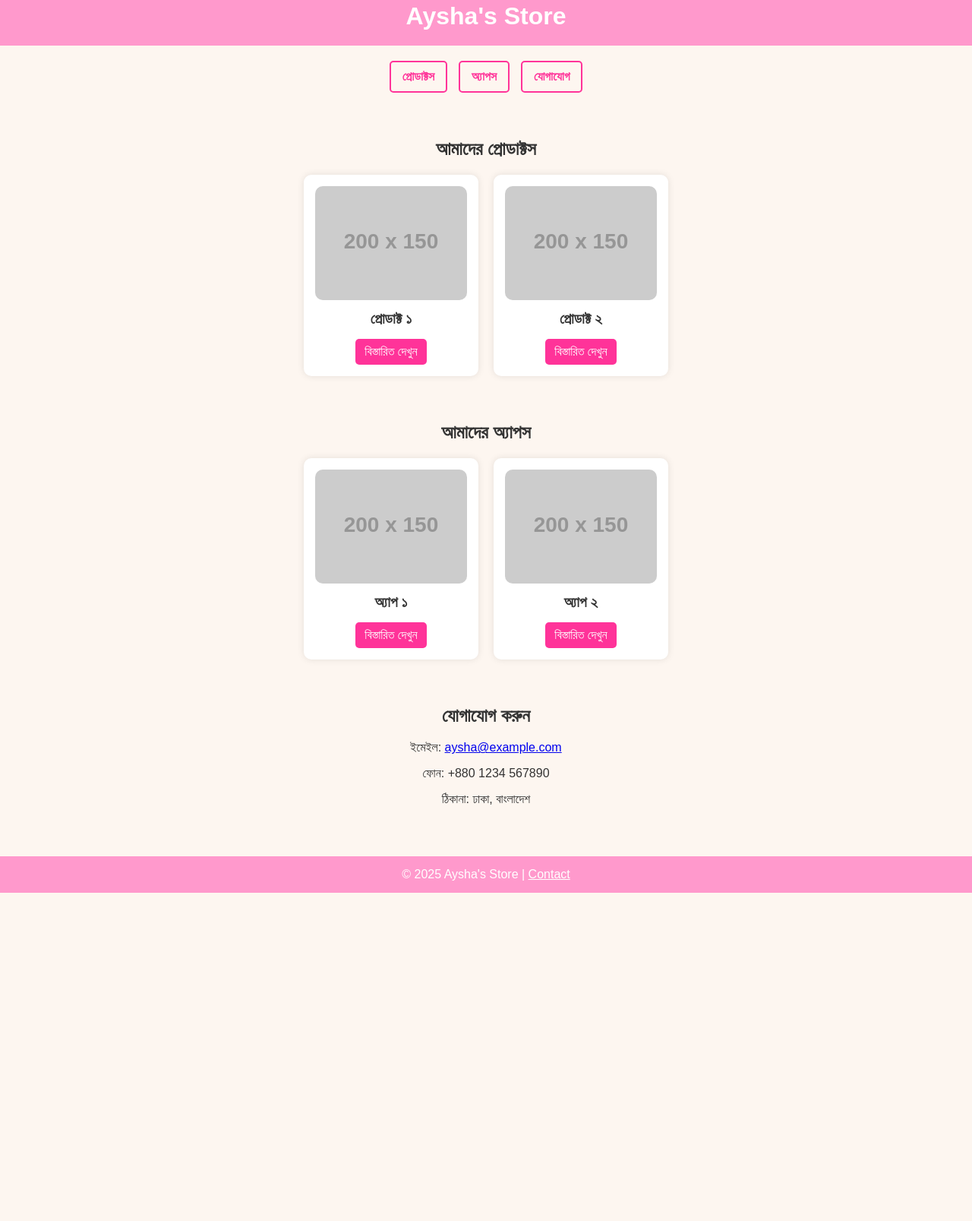
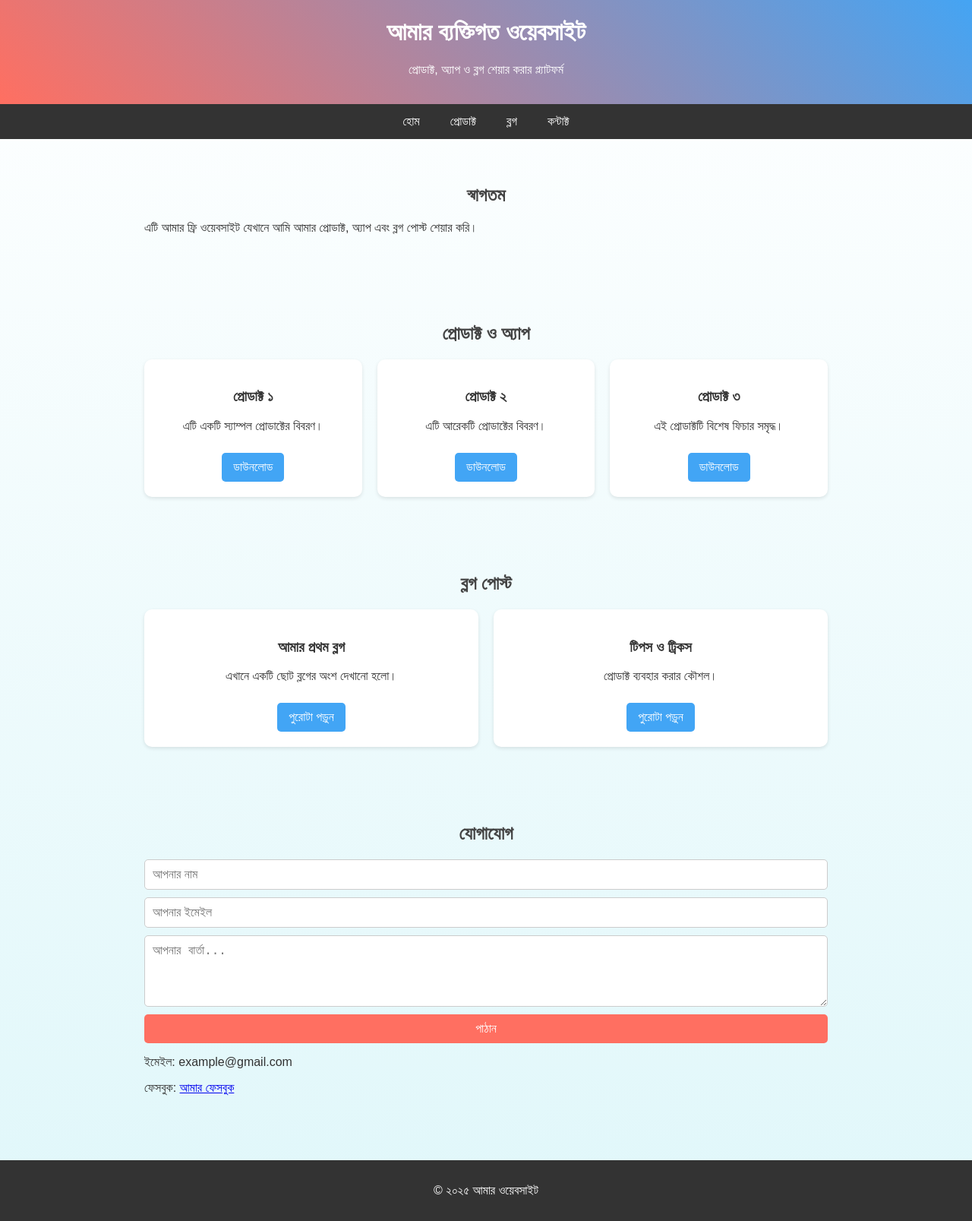
Before and after one commit to Faisal2880/myappsdev.github.io, a plain HTML site: page index.html in a window 1280 px wide. Shown: the part 17-1624 px from the top of the page at 76% size. Before the commit the page ends 1192 px from the top, so only its background shows below. Drawn offline with Linux system fonts and the light colour scheme; placeholder pictures from the web are drawn by us.

Commit message:
Update index.html

```diff
--- a/index.html
+++ b/index.html
@@ -3,191 +3,165 @@
 <head>
   <meta charset="UTF-8">
   <meta name="viewport" content="width=device-width, initial-scale=1.0">
-  <title>Aysha's Store</title>
+  <title>আমার ওয়েবসাইট</title>
   <style>
     body {
+      margin: 0;
       font-family: Arial, sans-serif;
-      margin: 0;
-      padding: 0;
-      background-color: #fdf6f0;
+      background: linear-gradient(to bottom, #ffffff, #e0f7fa);
       color: #333;
     }
     header {
-      background-color: #ff99cc;
+      background: linear-gradient(45deg, #ff6f61, #42a5f5);
       color: white;
       padding: 20px;
       text-align: center;
     }
-    header h1 {
-      margin: 0;
-      font-size: 2em;
-    }
     nav {
+      background: #333;
       display: flex;
       justify-content: center;
-      margin: 20px 0;
-      gap: 15px;
     }
     nav a {
+      color: white;
       text-decoration: none;
-      color: #ff3399;
-      font-weight: bold;
-      padding: 10px 15px;
-      border: 2px solid #ff3399;
-      border-radius: 5px;
-      transition: 0.3s;
+      padding: 14px 20px;
+      display: block;
     }
     nav a:hover {
-      background-color: #ff3399;
-      color: white;
+      background: #555;
     }
     section {
+      padding: 40px 20px;
       max-width: 900px;
       margin: auto;
-      padding: 20px;
     }
-    .grid {
-      display: flex;
-      flex-wrap: wrap;
+    h2 {
+      color: #444;
+      margin-bottom: 20px;
+      text-align: center;
+    }
+    .products, .blog {
+      display: grid;
+      grid-template-columns: repeat(auto-fit, minmax(250px, 1fr));
       gap: 20px;
-      justify-content: center;
     }
     .card {
-      background-color: white;
+      background: white;
       border-radius: 10px;
-      box-shadow: 0 0 10px rgba(0,0,0,0.1);
-      padding: 15px;
-      width: 200px;
+      box-shadow: 0 2px 5px rgba(0,0,0,0.1);
+      padding: 20px;
       text-align: center;
-      transition: 0.3s;
-    }
-    .card img {
-      width: 100%;
-      height: 150px;
-      object-fit: cover;
-      border-radius: 10px;
-    }
-    .card h3 {
-      margin: 10px 0 5px 0;
-      font-size: 1.2em;
     }
     .card a {
       display: inline-block;
       margin-top: 10px;
-      padding: 8px 12px;
-      background-color: #ff3399;
+      background: #42a5f5;
       color: white;
+      padding: 10px 15px;
       text-decoration: none;
       border-radius: 5px;
-      transition: 0.3s;
     }
     .card a:hover {
-      background-color: #ff66b3;
+      background: #1e88e5;
+    }
+    form {
+      display: flex;
+      flex-direction: column;
+      gap: 10px;
+    }
+    input, textarea, button {
+      padding: 10px;
+      border: 1px solid #ccc;
+      border-radius: 5px;
+      font-size: 1rem;
+    }
+    button {
+      background: #ff6f61;
+      color: white;
+      border: none;
+      cursor: pointer;
+    }
+    button:hover {
+      background: #e64a19;
     }
     footer {
-      background-color: #ff99cc;
+      text-align: center;
+      background: #333;
       color: white;
-      text-align: center;
       padding: 15px;
       margin-top: 30px;
-    }
-    footer a {
-      color: white;
-      text-decoration: underline;
     }
   </style>
 </head>
 <body>
-
   <header>
-  <h1>Aysha's Store</h1>
+    <h1>আমার ব্যক্তিগত ওয়েবসাইট</h1>
+    <p>প্রোডাক্ট, অ্যাপ ও ব্লগ শেয়ার করার প্ল্যাটফর্ম</p>
   </header>
-
   <nav>
-  <a href="#products">প্রোডাক্টস</a>
-  <a href="#apps">অ্যাপস</a>
-  <a href="#contact">যোগাযোগ</a>
+    <a href="#home">হোম</a>
+    <a href="#products">প্রোডাক্ট</a>
+    <a href="#blog">ব্লগ</a>
+    <a href="#contact">কন্টাক্ট</a>
   </nav>
 
+  <section id="home">
+    <h2>স্বাগতম</h2>
+    <p>এটি আমার ফ্রি ওয়েবসাইট যেখানে আমি আমার প্রোডাক্ট, অ্যাপ এবং ব্লগ পোস্ট শেয়ার করি।</p>
+  </section>
+
   <section id="products">
-  <h2 style="text-align:center;">আমাদের প্রোডাক্টস</h2>
-  <div class="grid" id="productGrid">
-    <!-- প্রোডাক্ট কার্ড এখানে ডাইনামিক লোড হবে -->
+    <h2>প্রোডাক্ট ও অ্যাপ</h2>
+    <div class="products">
+      <div class="card">
+        <h3>প্রোডাক্ট ১</h3>
+        <p>এটি একটি স্যাম্পল প্রোডাক্টের বিবরণ।</p>
+        <a href="#">ডাউনলোড</a>
+      </div>
+      <div class="card">
+        <h3>প্রোডাক্ট ২</h3>
+        <p>এটি আরেকটি প্রোডাক্টের বিবরণ।</p>
+        <a href="#">ডাউনলোড</a>
+      </div>
+      <div class="card">
+        <h3>প্রোডাক্ট ৩</h3>
+        <p>এই প্রোডাক্টটি বিশেষ ফিচার সমৃদ্ধ।</p>
+        <a href="#">ডাউনলোড</a>
+      </div>
     </div>
   </section>
 
-<section id="apps">
-  <h2 style="text-align:center;">আমাদের অ্যাপস</h2>
-  <div class="grid" id="appGrid">
-    <!-- অ্যাপ কার্ড এখানে ডাইনামিক লোড হবে -->
+  <section id="blog">
+    <h2>ব্লগ পোস্ট</h2>
+    <div class="blog">
+      <div class="card">
+        <h3>আমার প্রথম ব্লগ</h3>
+        <p>এখানে একটি ছোট ব্লগের অংশ দেখানো হলো।</p>
+        <a href="#">পুরোটা পড়ুন</a>
+      </div>
+      <div class="card">
+        <h3>টিপস ও ট্রিকস</h3>
+        <p>প্রোডাক্ট ব্যবহার করার কৌশল।</p>
+        <a href="#">পুরোটা পড়ুন</a>
+      </div>
     </div>
   </section>
 
   <section id="contact">
-  <h2 style="text-align:center;">যোগাযোগ করুন</h2>
-  <div style="text-align:center;">
-    <p>ইমেইল: <a href="mailto:aysha@example.com">aysha@example.com</a></p>
-    <p>ফোন: +880 1234 567890</p>
-    <p>ঠিকানা: ঢাকা, বাংলাদেশ</p>
-  </div>
+    <h2>যোগাযোগ</h2>
+    <form>
+      <input type="text" placeholder="আপনার নাম" required>
+      <input type="email" placeholder="আপনার ইমেইল" required>
+      <textarea placeholder="আপনার বার্তা..." rows="4" required></textarea>
+      <button type="submit">পাঠান</button>
+    </form>
+    <p>ইমেইল: example@gmail.com</p>
+    <p>ফেসবুক: <a href="#">আমার ফেসবুক</a></p>
   </section>
 
   <footer>
-  © 2025 Aysha's Store | <a href="mailto:aysha@example.com">Contact</a>
+    <p>© ২০২৫ আমার ওয়েবসাইট</p>
   </footer>
-
-<script>
-  // প্রোডাক্ট তথ্য
-  const products = [
-    {
-      name: "প্রোডাক্ট ১",
-      img: "https://via.placeholder.com/200x150.png?text=Product+1",
-      link: "#"
-    },
-    {
-      name: "প্রোডাক্ট ২",
-      img: "https://via.placeholder.com/200x150.png?text=Product+2",
-      link: "#"
-    },
-    // নতুন প্রোডাক্ট এখানে যোগ করুন
-  ];
-
-  // অ্যাপ তথ্য
-  const apps = [
-    {
-      name: "অ্যাপ ১",
-      img: "https://via.placeholder.com/200x150.png?text=App+1",
-      link: "#"
-    },
-    {
-      name: "অ্যাপ ২",
-      img: "https://via.placeholder.com/200x150.png?text=App+2",
-      link: "#"
-    },
-    // নতুন অ্যাপ এখানে যোগ করুন
-  ];
-
-  function createCard(item) {
-    const card = document.createElement('div');
-    card.className = 'card';
-    card.innerHTML = `
-      <img src="${item.img}" alt="${item.name}">
-      <h3>${item.name}</h3>
-      <a href="${item.link}" target="_blank">বিস্তারিত দেখুন</a>
-    `;
-    return card;
-  }
-
-  const productGrid = document.getElementById('productGrid');
-  products.forEach(product => {
-    productGrid.appendChild(createCard(product));
-  });
-
-  const appGrid = document.getElementById('appGrid');
-  apps.forEach(app => {
-    appGrid.appendChild(createCard(app));
-  });
-</script>
-
 </body>
 </html>
```
Lines whose indentation alone changed are shown as unchanged.
